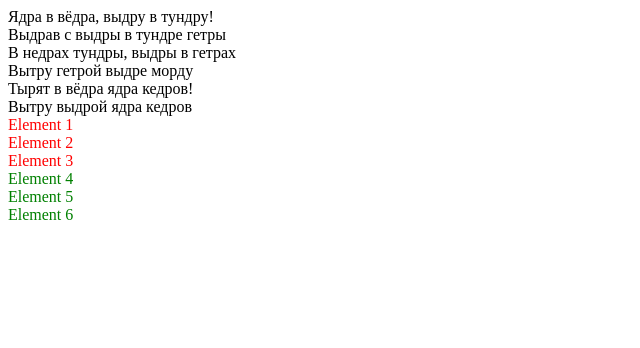
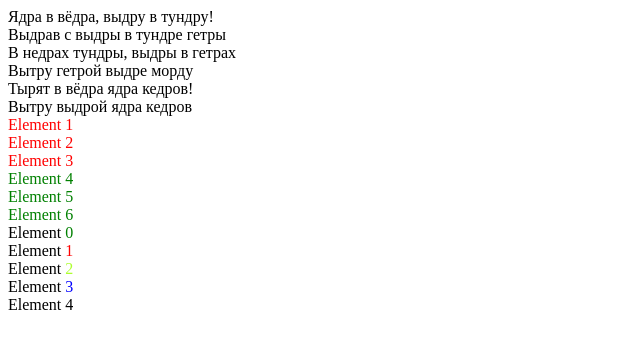
Before and after one commit to romeeeoo/homework_66_roman_tarassenko_2, a plain HTML site: page index.html in a window 1280 px wide. Shown: the whole page, without its empty margins (0-640 px from the left). Drawn offline with Linux system fonts and the light colour scheme.

Commit message:
Добавлено решение №3 main.js + бонусное

```diff
--- a/index.html
+++ b/index.html
@@ -20,8 +20,7 @@
 <div class="element">Element 5</div>
 <div class="element">Element 6</div>
 
-
-
+<div id="container"></div>
 
 <script src="./js/main.js"></script>
 
--- a/js/main.js
+++ b/js/main.js
@@ -19,3 +19,30 @@ elements[2].style.color = "red"
 elements[3].style.color = "green"
 elements[4].style.color = "green"
 elements[5].style.color = "green"
+
+//task#3
+const container = document.getElementById("container")
+const box = []
+
+for (let i = 0; i < 5; i++) {
+    const myDiv = document.createElement("div")
+    myDiv.className = "element"
+    myDiv.textContent = "Element"
+    switch (i) {
+        case 0: myDiv.innerHTML += `<span style="color: green"> ${i}</span>`
+            break;
+        case 1: myDiv.innerHTML += `<span style="color: red"> ${i}</span>`
+            break;
+        case 2: myDiv.innerHTML += `<span style="color: greenyellow"> ${i}</span>`
+            break;
+        case 3: myDiv.innerHTML += `<span style="color: blue"> ${i}</span>`
+            break;
+        default: myDiv.innerHTML += `<span style="color: black"> ${i}</span>`
+            break;
+    }
+
+    box.push(myDiv)
+
+}
+
+container.append(...box)
```
